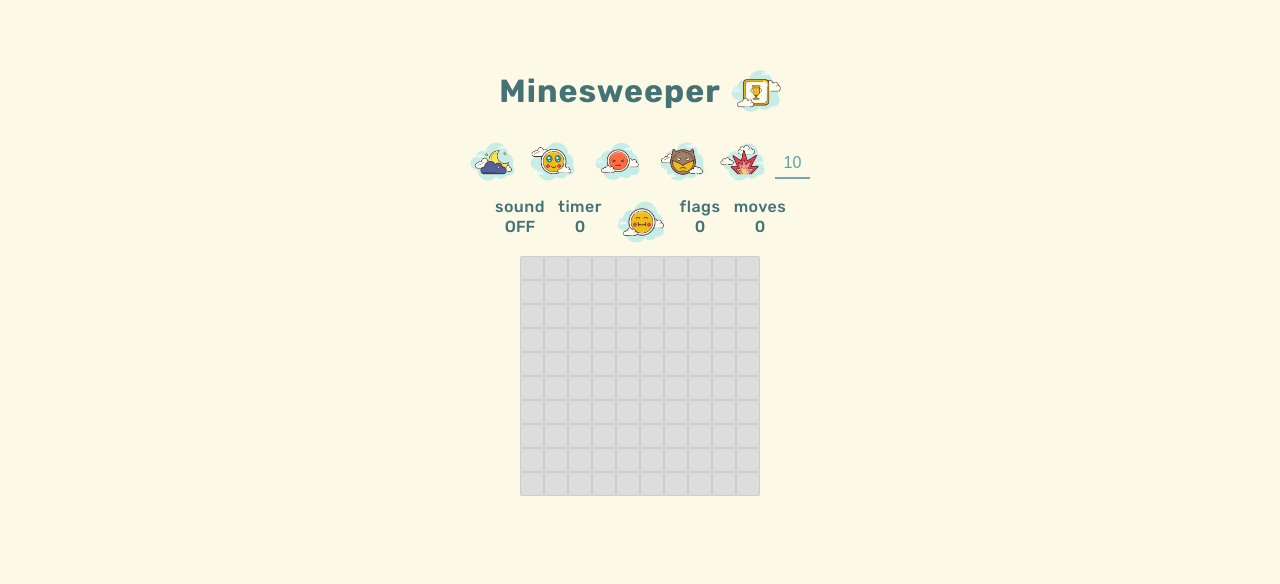
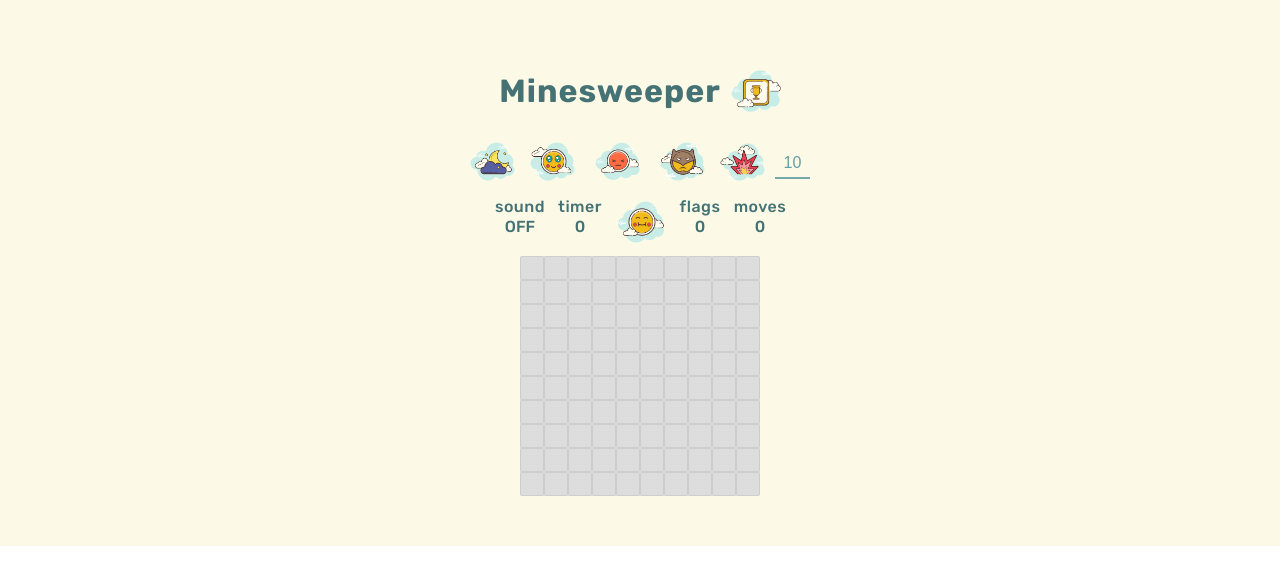
Before and after one commit to MaleryValery/minesweeper, a React (Vite) app: page / in a window 1280 px wide. Shown: the top 584 px of the page. Built offline with nearby package versions, Linux system fonts and the light colour scheme.

Commit message:
fix: correct style of height

```diff
--- a/src/components/App/App.scss
+++ b/src/components/App/App.scss
@@ -2,7 +2,7 @@
 
 .wrapper {
   margin: 0 auto;
-  height: 100vh;
+  height: 100%;
   user-select: none;
   font-family: 'Rubik', sans-serif;
   background-color: lighten($body-bg-light, 10%);
@@ -27,16 +27,3 @@
     color: $body-text-dark;
   }
 }
-
-
-// :root[theme='dark'] {
-//   margin: 0 auto;
-//   user-select: none;
-//   font-family: 'Rubik', sans-serif;
-//   background-color: darken($body-bg-dark, 30%);
-//   color: $body-text-dark;
-//   transition: all 0.5s ease-in-out;
-//   @media (max-width: $widht-medium) {
-//     font-size: 14px;
-//   }
-// }
```
